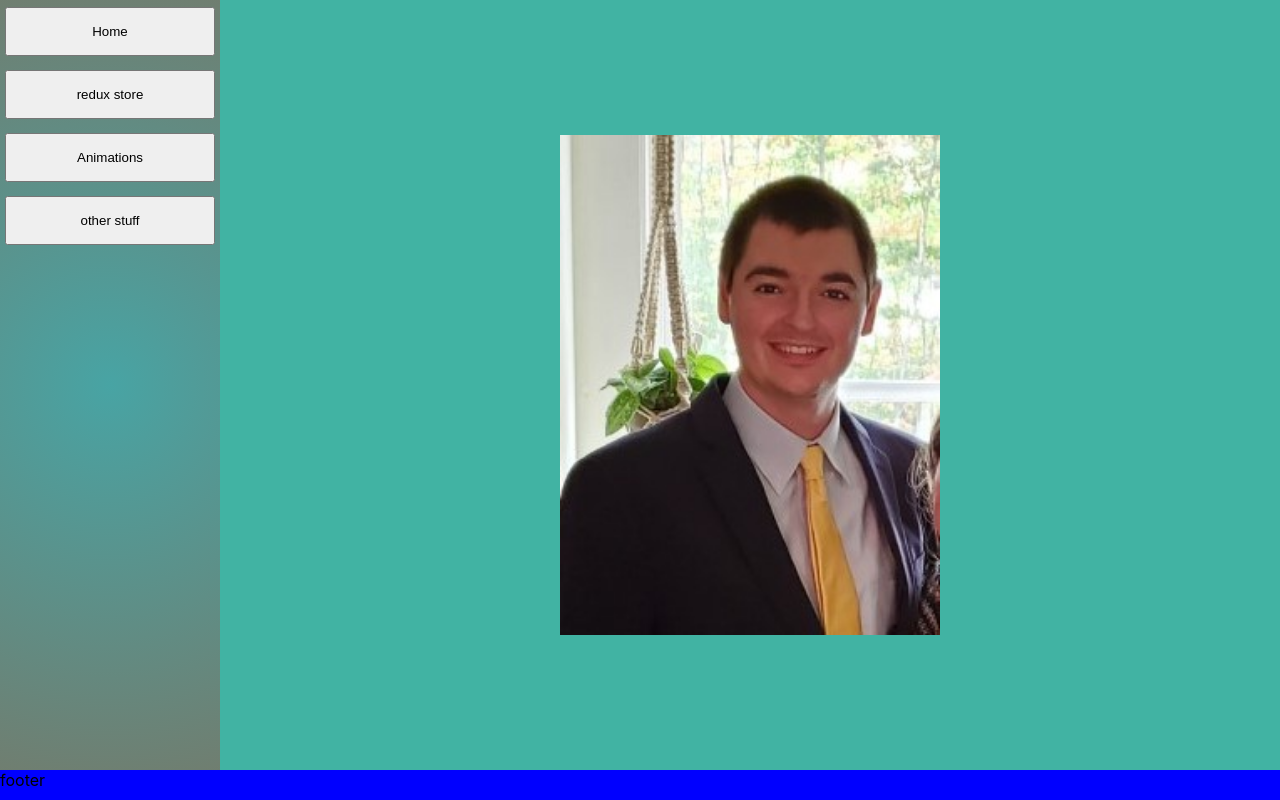
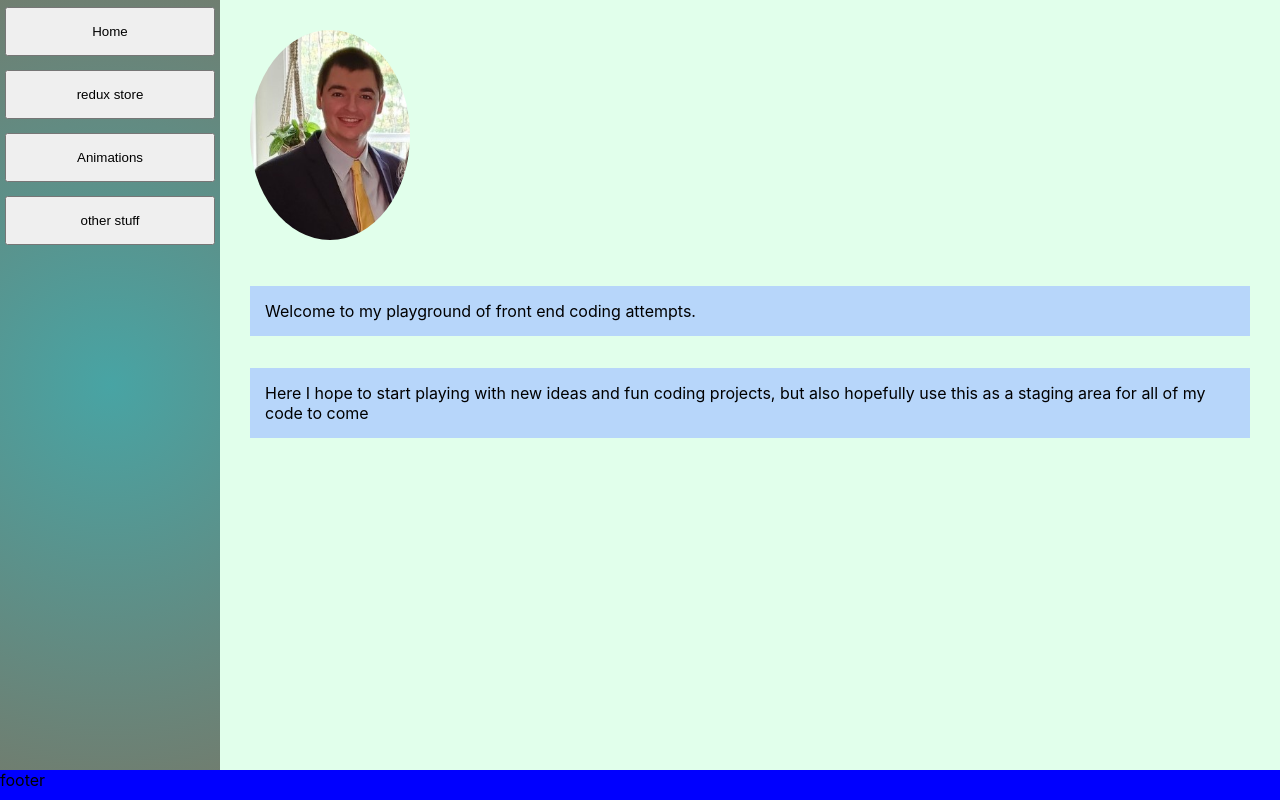
Before and after one commit to dancrump1/project1-2021, a React (Create React App) app: page / in a window 1280 px wide. Built offline with nearby package versions, Linux system fonts and the light colour scheme.

Commit message:
Improve styling of picture and add text

```diff
--- a/src/Home.css
+++ b/src/Home.css
@@ -1,10 +1,62 @@
+/* ------------------ Mobile ------------------  */
 .pageContainer {
+  display: flex;
+  flex-direction: column;
+  height: 100%;
+  background-color: rgb(183, 183, 250);
+}
+
+.photoContainer {
+display: flex;
+padding: 30px;
+}
+
+.profilePhoto {
+  margin: auto 0;
+  height: auto;
+  width: 160px;
+  border-radius: 50%;
+}
+
+.profilePhoto:hover {
+  transform: rotate(-1deg) scale(1.1);
+  box-shadow: 10px 5px 5px lightgrey;
+}
+
+main {
+    display: flex;
+    flex-direction: column;
+    margin: 0 30px;
+    height: 100%;
+}
+
+.homePageText {
+    padding: 15px;
+    background-color: rgb(183, 214, 250);
+}
+
+.homePageText:hover {
+    border: 1px solid white;
+    transform: rotate(1deg);
+    transition-duration: 1s
+}
+
+/*------------------  Table ------------------ */
+ @media only screen and (min-width: 800px) {
+  .pageContainer {
     display: flex;
     height: 100%;
     justify-content: center;
+    background-color: rgb(225, 255, 235);
+  }
 }
 
-.profilePhoto {
-    margin: auto 0;
-    height: 500px;
+/*------------------  Computer ------------------ */
+ @media only screen and (min-width: 1400px) {
+  .pageContainer {
+    display: flex;
+    height: 100%;
+    justify-content: center;
+    background-color: rgb(240, 240, 240);
+  }
 }
--- a/src/Home.js
+++ b/src/Home.js
@@ -1,18 +1,29 @@
-import PropTypes from 'prop-types';
-import React from 'react';
-import photo from './editedDecentPic.jpg'
-import './Home.css';
+import PropTypes from "prop-types";
+import React from "react";
+import { motion } from "framer-motion";
+import photo from "./editedDecentPic.jpg";
+import "./Home.css";
 
 const Home = () => {
-return (
-<div className="pageContainer">
-    <img src={photo} alt="something" className='profilePhoto' />
-</div>
-)
+  return (
+    <div className="pageContainer">
+      <div className="photoContainer">
+        <img src={photo} alt="something" className="profilePhoto" />
+      </div>
+      <main>
+        <p className="homePageText">
+          Welcome to my playground of front end coding attempts.
+        </p>
+        <p className="homePageText">
+          Here I hope to start playing with new ideas and fun coding projects,
+          but also hopefully use this as a staging area for all of my code to
+          come
+        </p>
+      </main>
+    </div>
+  );
 };
 
-Home.propTypes = {
-
-};
+Home.propTypes = {};
 
 export default Home;
```
